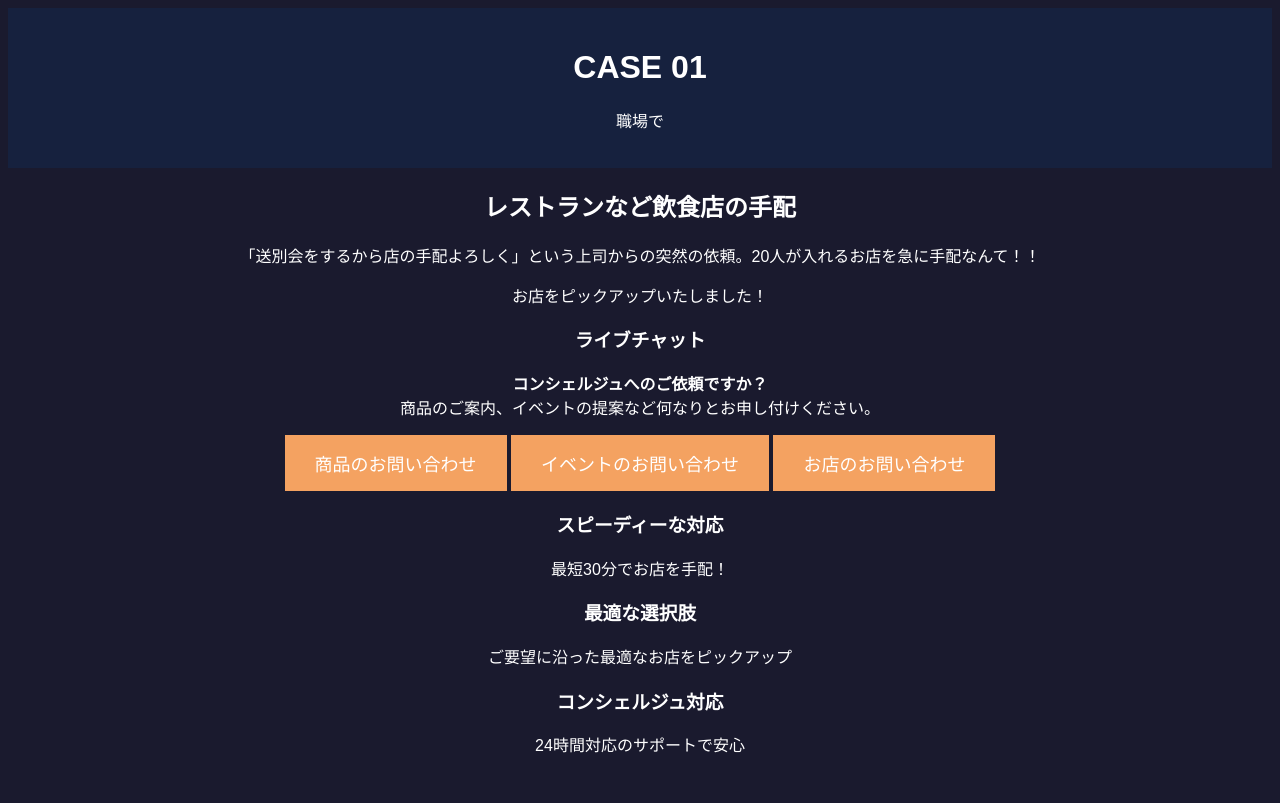
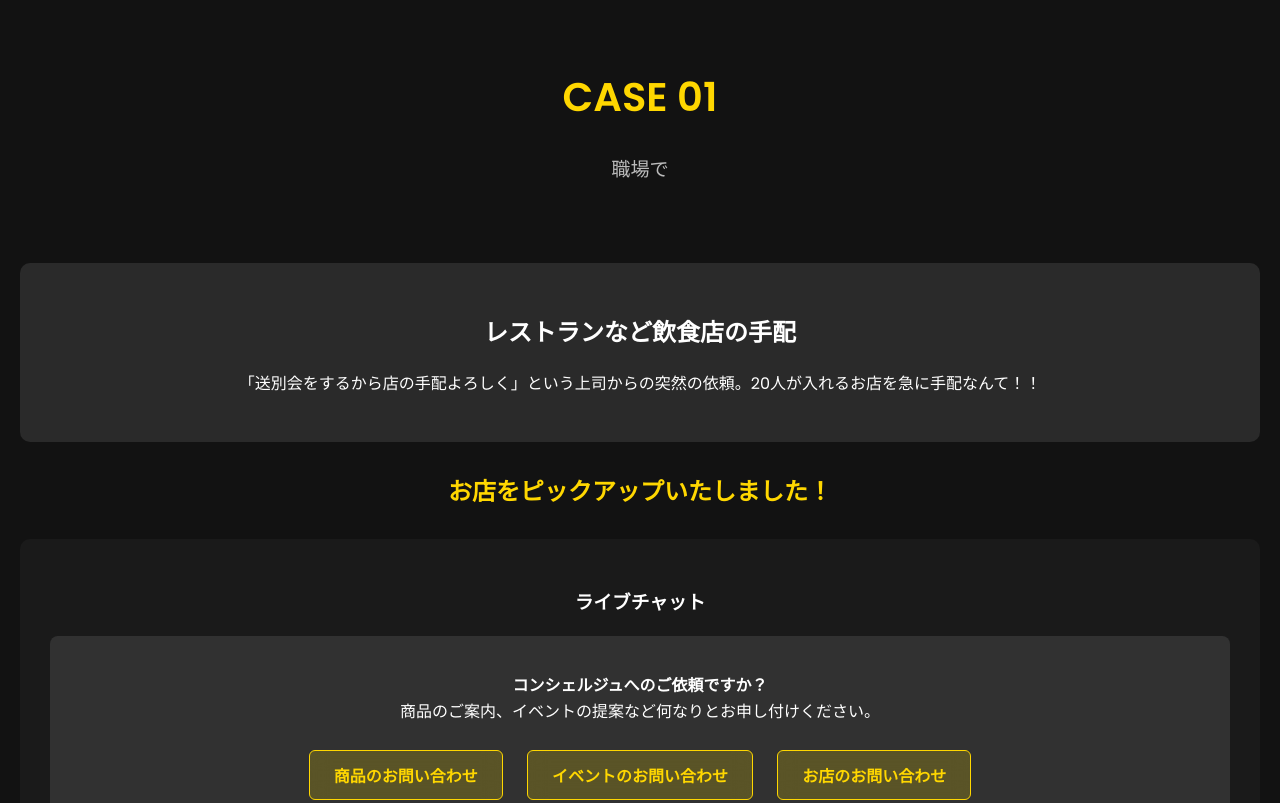
Before and after one commit to coco556/Business, a plain HTML site: page index.html in a window 1280 px wide. Shown: the top 803 px of the page. Drawn offline with Linux system fonts and the light colour scheme.

Commit message:
business.css

```diff
--- a/business.css
+++ b/business.css
@@ -1,25 +1,115 @@
+/* 全体のスタイル */
 body {
-    font-family: 'Arial', sans-serif;
-    background-color: #1a1a2e;
+    font-family: 'Poppins', sans-serif;
+    background: #121212;
     color: #ffffff;
     text-align: center;
+    margin: 0;
+    padding: 0;
 }
 
+/* ヘッダー */
 header {
-    background-color: #16213e;
-    padding: 20px;
+    padding: 40px 20px;
 }
 
-.hero {
-    background-color: #0f3460;
-    padding: 50px;
+h1 {
+    font-size: 2.5em;
+    font-weight: 600;
+    color: gold;
 }
 
+.sub-title {
+    font-size: 1.2em;
+    font-weight: 300;
+    color: #bbb;
+}
+
+/* 説明 */
+.description {
+    padding: 30px 20px;
+    background: rgba(255, 255, 255, 0.1);
+    border-radius: 10px;
+    margin: 20px;
+}
+
+/* 一言PR */
+.highlight {
+    font-size: 1.5em;
+    font-weight: bold;
+    color: gold;
+    margin: 30px 0;
+}
+
+/* チャットエリア */
+.chat {
+    padding: 30px;
+    background: #1a1a1a;
+    border-radius: 10px;
+    margin: 20px;
+}
+
+.chat-box {
+    background: rgba(255, 255, 255, 0.1);
+    padding: 20px;
+    border-radius: 8px;
+}
+
+/* CTAボタン（ガラス風） */
 .cta {
-    background-color: #f4a261;
-    color: #ffffff;
-    padding: 15px 30px;
-    border: none;
-    font-size: 18px;
+    background: rgba(255, 223, 0, 0.2);
+    color: gold;
+    padding: 12px 24px;
+    border: 1px solid gold;
+    border-radius: 6px;
+    margin: 10px;
+    font-size: 1em;
+    font-weight: bold;
     cursor: pointer;
+    transition: all 0.3s ease;
+    backdrop-filter: blur(10px);
 }
+
+.cta:hover {
+    background: gold;
+    color: #121212;
+    box-shadow: 0 4px 10px rgba(255, 223, 0, 0.4);
+    transform: scale(1.05);
+}
+
+/* 特徴セクション */
+.features {
+    display: flex;
+    flex-direction: column;
+    align-items: flex-start;
+    padding: 30px;
+}
+
+.feature {
+    background: rgba(255, 255, 255, 0.1);
+    padding: 20px;
+    border-radius: 8px;
+    margin: 10px 0;
+    width: 80%;
+    margin-left: auto;
+    margin-right: auto;
+    text-align: left;
+}
+
+/* アニメーション */
+.fade-in {
+    opacity: 0;
+    transform: translateY(20px);
+    transition: all 0.8s ease-out;
+}
+
+.fade-in-left {
+    opacity: 0;
+    transform: translateX(-50px);
+    transition: all 0.8s ease-out;
+}
+
+.visible {
+    opacity: 1;
+    transform: translateY(0);
+}
```
